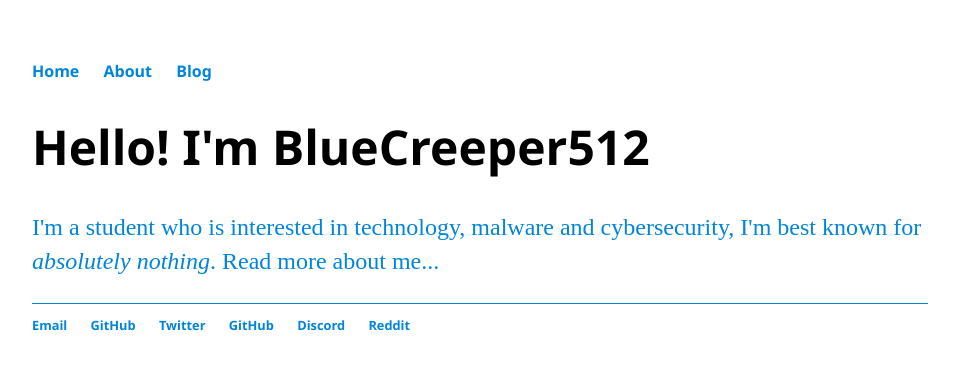
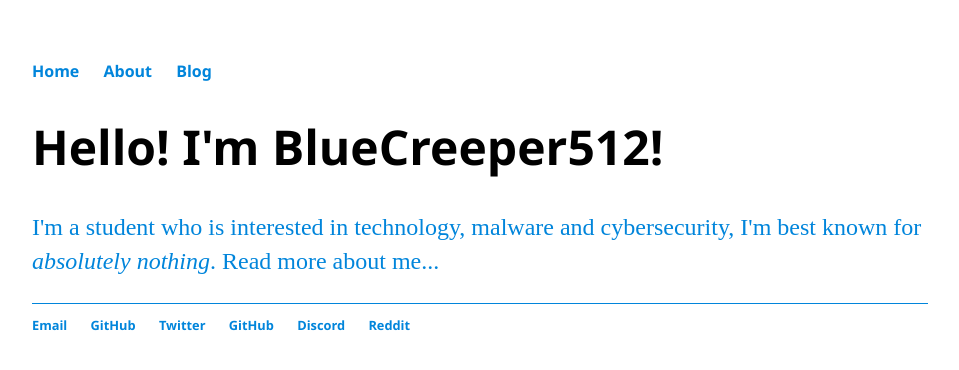
Before and after one commit to BlueCreeper512/website, a Jekyll site: the page built from index.html, in a window 1280 px wide. Shown: the top 370 px of the page, without its empty margins (160-1119 px from the left). Built offline with Jekyll 4.4.1, drawn with Linux system fonts in a browser that asks for light colours; part of the change alters nothing that is shown.

Commit message:
Update index.html

```diff
--- a/index.html
+++ b/index.html
@@ -1,33 +1,8 @@
-<!DOCTYPE html>
-<html>
-	<head>
-		<title>BlueCreeper512</title>
-		<!-- link to main stylesheet -->
-		<link rel="stylesheet" type="text/css" href="/css/main.css">
-	</head>
-	<body>
-		<nav>
-    		<ul>
-        		<li><a href="/">Home</a></li>
-	        	<li><a href="/about">About</a></li>
-        		<li><a href="/blog">Blog</a></li>
-    		</ul>
-		</nav>
-		<div class="container">
-    		<div class="blurb">
-        		<h1>Hello! I'm BlueCreeper512</h1>
-				<p>I'm a student who is interested in technology, malware and cybersecurity, I'm best known for <em>absolutely nothing</em>. <a href="/about">Read more about me...</a></p>
-    		</div><!-- /.blurb -->
-		</div><!-- /.container -->
-		<footer>
-    		<ul>
-        		<li><a href="mailto:bluecreeper512@gmail.com">Email</a></li>
-        		<li><a href="https://github.com/bluecreeper512">GitHub</a></li>
-            		<li><a href="https://twitter.com/bluecreeper512">Twitter</a></li>
-            		<li><a href="https://www.youtube.com/channel/UCyO954fXvzQpByKNWYoigZQ">GitHub</a></li>
-           		<li><a href="https://discordhub.com/profile/641262179085189122">Discord</a></li>
-            		<li><a href="https://reddit.com/u/minecraftandother">Reddit</a></li>
-			</ul>
-		</footer>
-	</body>
-</html>
+---
+layout: default
+title: BlueCreeper512
+---
+<div class="blurb">
+	<h1>Hello! I'm BlueCreeper512!</h1>
+	<p>I'm a student who is interested in technology, malware and cybersecurity, I'm best known for <em>absolutely nothing</em>. <a href="/about">Read more about me...</a></p>
+</div><!-- /.blurb -->
```
